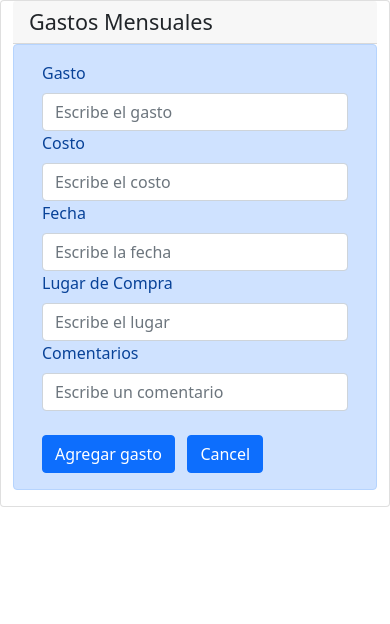
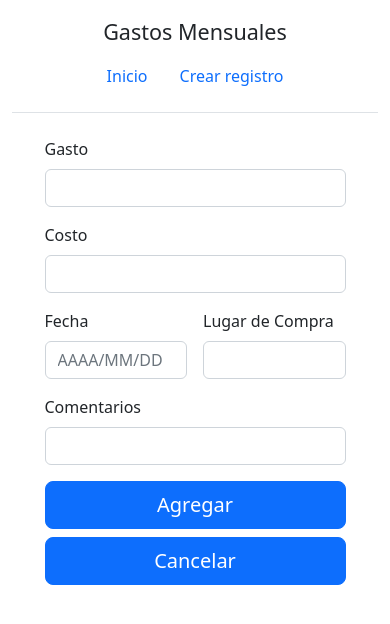
Before and after one commit to nightmareelm/gastos_cli, a React (Create React App) app: page /create in a window 390 px wide. Shown: the top 624 px of the page. Built offline with nearby package versions, Linux system fonts and the light colour scheme.

Commit message:
Responsive Design

```diff
--- a/package.json
+++ b/package.json
@@ -7,9 +7,9 @@
     "@testing-library/react": "^13.4.0",
     "@testing-library/user-event": "^13.5.0",
     "axios": "^0.27.2",
-    "bootstrap": "^5.1.3",
+    "bootstrap": "^5.2.3",
     "react": "^18.2.0",
-    "react-bootstrap": "^2.4.0",
+    "react-bootstrap": "^2.6.0",
     "react-dom": "^18.2.0",
     "react-router": "^6.3.0",
     "react-router-dom": "^6.3.0",
--- a/src/App.js
+++ b/src/App.js
@@ -1,25 +1,42 @@
 import React from 'react';
-import {Routes,Route,Navigate} from "react-router-dom";
+import { Routes, Route, Navigate, Link } from "react-router-dom";
 import "bootstrap/dist/css/bootstrap.min.css";
 import AddEmployee from './components/AddEmployee';
 import EditEmployee from './components/EditEmployee';
 import EmployeeDataTable from './components/EmployeeDataTable';
 
+
 function App() {
 
   return (
+    <div className="container py-3">
+      <header>
+        <div className="d-flex flex-column flex-md-row align-items-center pb-3 mb-4 border-bottom">
+          <a href="/" className="d-flex align-items-center text-dark text-decoration-none">
+            <span className="fs-4">Gastos Mensuales</span>
+          </a>
 
-    <div  className="container card mb-4 box-shadow">
+          <nav className="d-inline-flex mt-2 mt-md-0 ms-md-auto">
+            <ul class="nav nav-pills">
+              <li class="nav-item">
+              <Link to="/" className="nav-link nav-item" aria-current="page"
+                  >Inicio</Link>
+              </li>
+              <li class="nav-item">
+                <Link to="/create" className="nav-link nav-item" aria-current="page"
+                  >Crear registro</Link>
+              </li>
+            </ul>
+          </nav>
 
-        <div className="card-header">
-            <h4 className="my-0 font-weight-normal">Gastos Mensuales</h4>
-          </div>
+        </div>
+      </header>
 
-    <Routes>
+      <Routes>
         <Route path="/" element={<Navigate to="/read" />} />
-        <Route exact path="/create" element={<AddEmployee/>}/>
-        <Route exact path="/read" element={<EmployeeDataTable/>}/>
-        <Route path="/edit/:id" element={<EditEmployee/>}/>
+        <Route exact path="/create" element={<AddEmployee />} />
+        <Route exact path="/read" element={<EmployeeDataTable />} />
+        <Route path="/edit/:id" element={<EditEmployee />} />
       </Routes>
 
     </div>
--- a/src/components/AddEmployee.js
+++ b/src/components/AddEmployee.js
@@ -1,7 +1,6 @@
 import React, { useState } from 'react';
-import {useNavigate} from "react-router-dom";
+import { useNavigate } from "react-router-dom";
 import axios from "axios";
-import { Form, Button, Container, Alert } from 'react-bootstrap';
 
 const EmployeeForm = () => {
   const baseURL = "https://gastos-api.onrender.com/api/tutorials";
@@ -43,14 +42,14 @@ const EmployeeForm = () => {
         comentario: comentario
       })
       .then((response) => {
-        alert("Gasto "+ tituloGasto +" agregado!");
+        alert("Gasto " + tituloGasto + " agregado!");
         navigate("/read");
       }).catch(error => {
-        alert("error==="+error);
+        alert("error===" + error);
       });
   };
 
-  const cancelHandler = () =>{
+  const cancelHandler = () => {
     //reset the values of input fields
     setTitulo('');
     setCantidad('');
@@ -60,45 +59,46 @@ const EmployeeForm = () => {
     navigate("/read");
 
   }
-    return(
-      <Alert variant='primary'>
-      <Container>
-      <Form onSubmit={submitActionHandler}>
+  return (
+    <div className="row h-100 justify-content-center align-items-center">
+      <div class="col-10 col-md-8 col-lg-6">
+        <form class="needs-validation" novalidate onSubmit={submitActionHandler}>
+          <div class="row g-3">
 
-        <Form.Group controlId="form.Name">
-            <Form.Label>Gasto</Form.Label>
-            <Form.Control type="text" value={tituloGasto} onChange={gastoChangeHandler} placeholder="Escribe el gasto" required/>
-        </Form.Group>
+            <div class="col-sm-6">
+              <label for="firstName" class="form-label">Gasto</label>
+              <input type="text" class="form-control" value={tituloGasto} onChange={gastoChangeHandler} required />
+            </div>
 
-        <Form.Group  controlId="form.Role">
-            <Form.Label>Costo</Form.Label>
-            <Form.Control type="text" value={cantidad} onChange={costoChangeHandler} placeholder="Escribe el costo" required/>
-        </Form.Group>
+            <div class="col-sm-6">
+              <label for="lastName" class="form-label">Costo</label>
+              <input type="text" class="form-control" value={cantidad} onChange={costoChangeHandler} required />
+            </div>
 
-        <Form.Group  controlId="form.Role">
-            <Form.Label>Fecha</Form.Label>
-            <Form.Control type="text" value={fecha} onChange={fechaChangeHandler} placeholder="Escribe la fecha" required/>
-        </Form.Group>
+            <div class="col-6">
+              <label for="email" class="form-label">Fecha</label>
+              <input type="text" class="form-control" value={fecha} onChange={fechaChangeHandler} placeholder="AAAA/MM/DD" required />
+            </div>
 
-        <Form.Group  controlId="form.Role">
-            <Form.Label>Lugar de Compra</Form.Label>
-            <Form.Control type="text" value={establecimiento} onChange={lugarChangeHandler} placeholder="Escribe el lugar" required/>
-        </Form.Group>
+            <div class="col-6">
+              <label for="address" class="form-label">Lugar de Compra</label>
+              <input type="text" class="form-control" value={establecimiento} onChange={lugarChangeHandler} />
+            </div>
 
-        <Form.Group  controlId="form.Role">
-            <Form.Label>Comentarios</Form.Label>
-            <Form.Control type="text" value={comentario} onChange={comentChangeHandler} placeholder="Escribe un comentario" required/>
-        </Form.Group>
+            <div class="col-12">
+              <label for="address2" class="form-label">Comentarios</label>
+              <input type="text" class="form-control" value={comentario} onChange={comentChangeHandler} />
+            </div>
 
-        <br></br>
-        <Button type='submit'>Agregar gasto</Button>
-        &nbsp;&nbsp;&nbsp;
-        <Button type='submit' onClick={()=>cancelHandler()}>Cancel</Button>
-      </Form>
+            <div class="d-grid gap-2 d-sm-flex justify-content-sm-center">
+              <button type='submit' class="btn btn-primary btn-lg px-4">Agregar</button>
+              <button ttype='submit' onClick={() => cancelHandler()} class="btn btn-primary btn-lg px-4">Cancelar</button>
+            </div>
 
-    </Container>
-    </Alert>
-
-    );
+          </div>
+        </form>
+      </div>
+    </div>
+  );
 }
 export default EmployeeForm;
--- a/src/components/EmployeeDataTable.js
+++ b/src/components/EmployeeDataTable.js
@@ -1,7 +1,6 @@
 import React, { useEffect, useState } from 'react';
-import { Link, useNavigate } from 'react-router-dom';
+import { useNavigate } from 'react-router-dom';
 import axios from "axios";
-import editIcon from "./../assets/edit.png";
 import deleteIcon from "./../assets/delete.JPG";
 import "../App.css";
 
@@ -36,24 +35,12 @@ const EmployeeDataTable = () => {
 
   return (
     <div className="card-body">
-      <br>
-      </br>
-      <nav>
-        <button
-          className="btn btn-primary nav-item active"
-          onClick={() => navigate("/create")}>
-          Crear registro de compra
-        </button>
-      </nav>
 
-      <br></br>
       <div className="col-md-12">
-        <h4>Lista de Compras</h4>
+        <h2 className="display-6 text-center mb-4">Lista de compras</h2>
 
-        <div className="container">
-          <div className="row">
-            <div className="col-12">
-              <table className="table table-bordered table-striped">
+        <div className="table-responsive">
+          <table className="table table-bordered table-striped text-center">
             <thead>
               <tr>
                 <th>Gasto</th>
@@ -86,8 +73,7 @@ const EmployeeDataTable = () => {
             </tbody>
           </table>
         </div>
-          </div>
-        </div>
+
       </div>
     </div>
   );
```
Also changed, not shown: 1 other file (tests, documents, lock files or other folders). Lines whose indentation alone changed are shown as unchanged.
